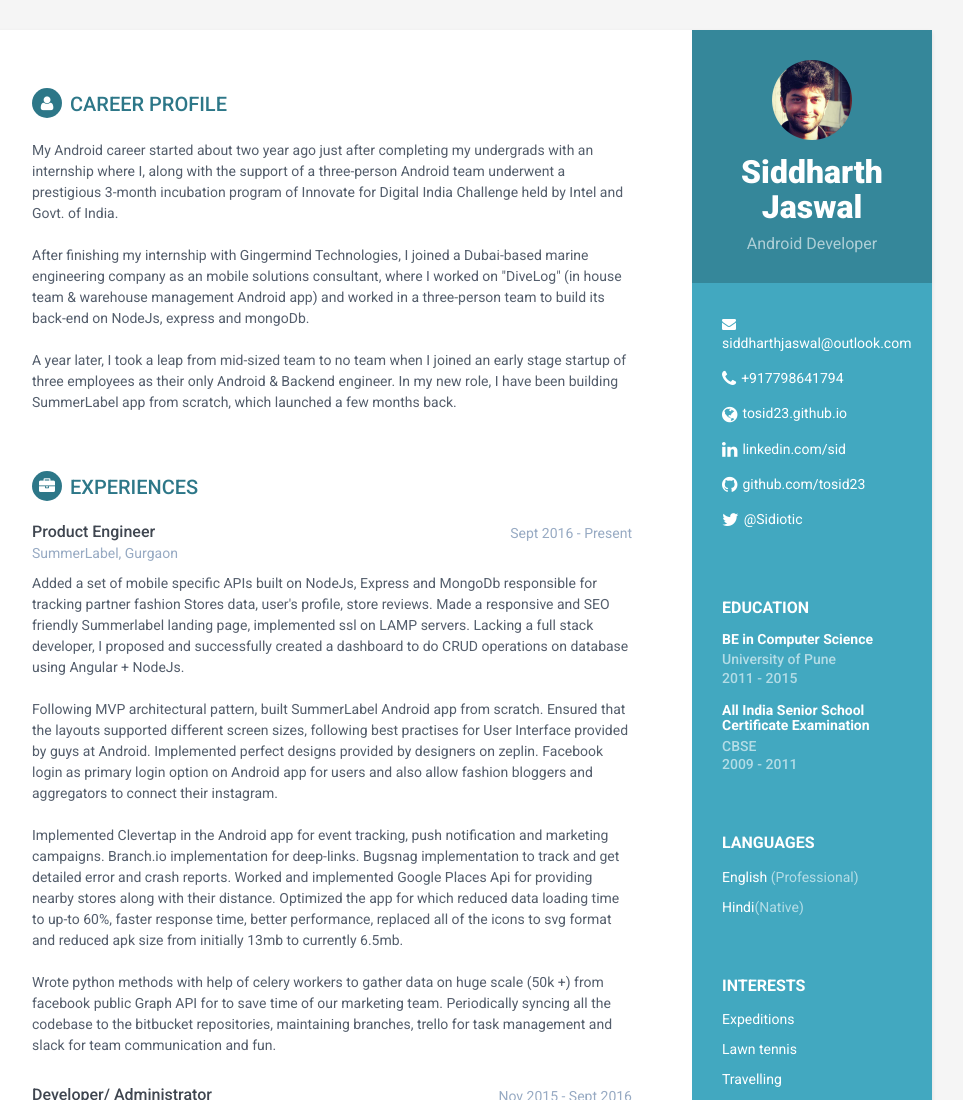
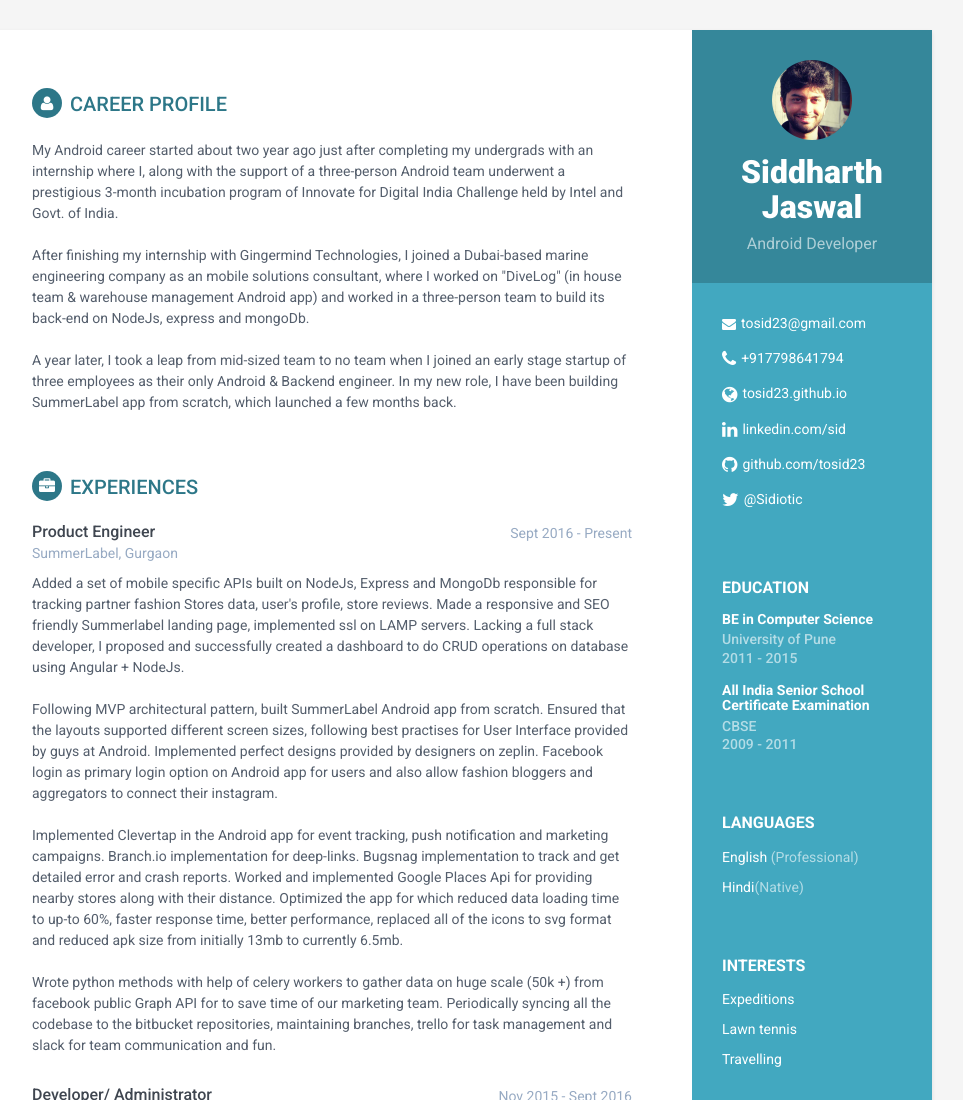
Before and after one commit to tosid23/tosid23.github.io, a plain HTML site: page index.html in a window 1280 px wide. Shown: the top 1100 px of the page, without its empty margins (188-1151 px from the left). Drawn offline with Linux system fonts and the light colour scheme.

Commit message:
Changed contact email id

```diff
--- a/index.html
+++ b/index.html
@@ -37,7 +37,7 @@
 
   			<div class="contact-container container-block">
   				<ul class="list-unstyled contact-list">
-  					<li class="email"><i class="fa fa-envelope"></i><a href="mailto: siddharthjaswal@outlook.com">siddharthjaswal@outlook.com</a></li>
+  					<li class="email"><i class="fa fa-envelope"></i><a href="mailto: tosid23@gmail.com">tosid23@gmail.com</a></li>
   					<li class="phone"><i class="fa fa-phone"></i><a href="tel:+917798641794">+917798641794</a></li>
   					<li class="website"><i class="fa fa-globe"></i><a href="https://tosid23.github.io/" target="_blank">tosid23.github.io</a></li>
   					<li class="linkedin"><i class="fa fa-linkedin"></i><a href="https://www.linkedin.com/in/siddharthjaswal/" target="_blank">linkedin.com/sid</a></li>
```
